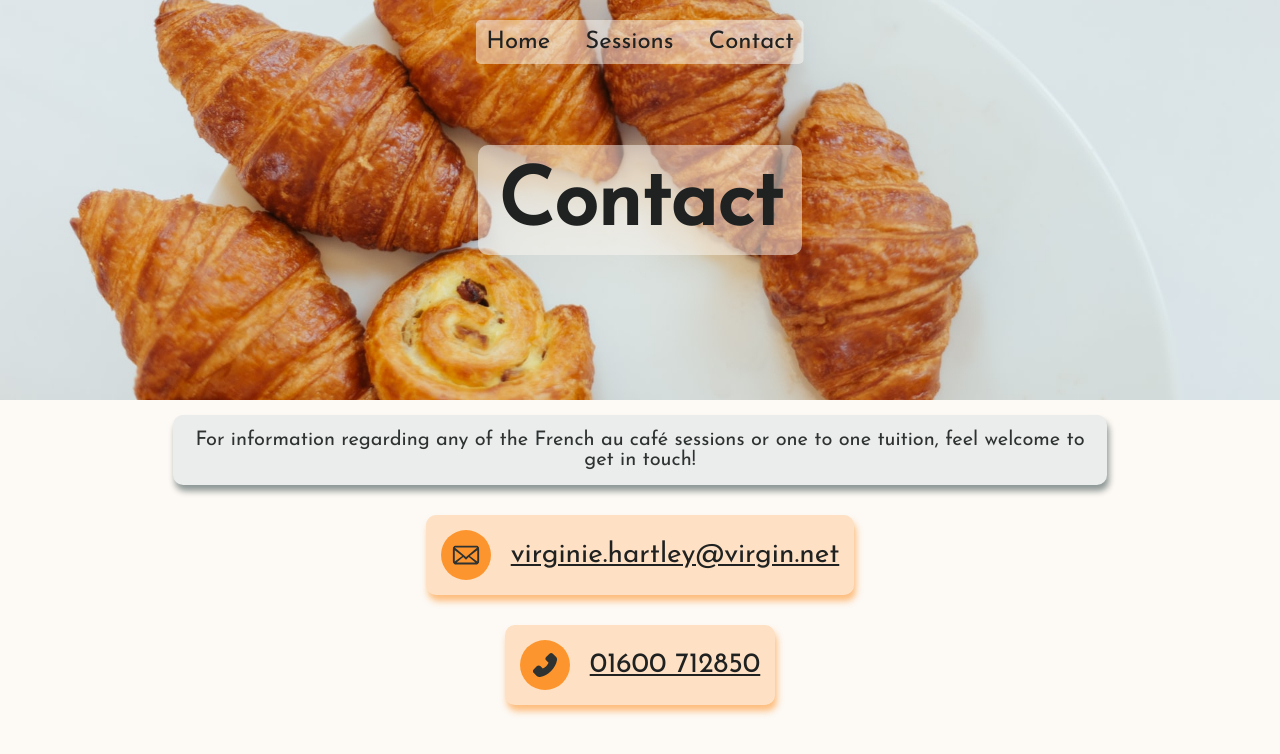
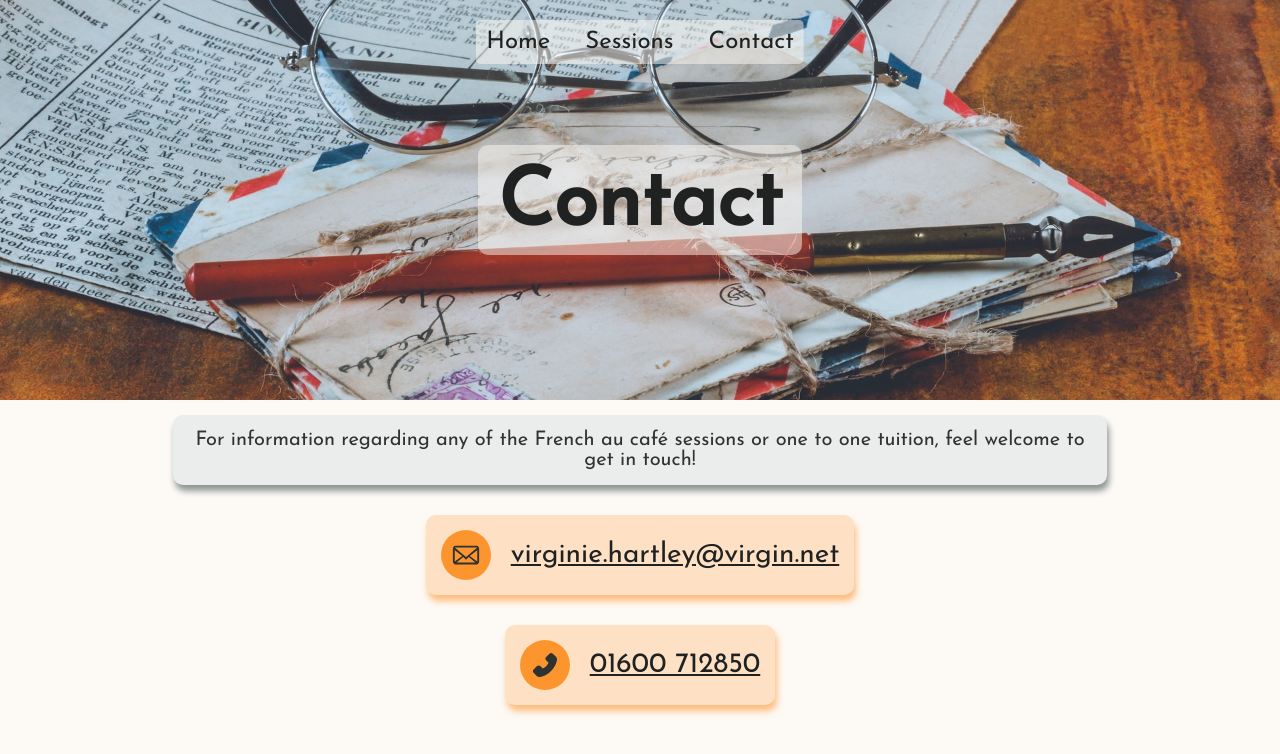
Before and after one commit to Velocima/ginnie-french, a Next.js app: page /contact in a window 1280 px wide. Shown: the top 754 px of the page. Built offline with nearby package versions, Linux system fonts and the light colour scheme.

Commit message:
testing different background images for contact page banner

```diff
--- a/styles/contact.module.css
+++ b/styles/contact.module.css
@@ -10,9 +10,9 @@
 	place-items: center;
 	height: 400px;
 	width: 100%;
-	background-image: url('/images/pastry.jpg');
+	background-image: url('/images/letters.jpg');
 	background-size: cover;
-	background-position: bottom;
+	background-position: 50% 45%;
 }
 
 .banner h1 {
```
Also changed, not shown: public/images/bundle.jpg (added), public/images/letters.jpg (added).
